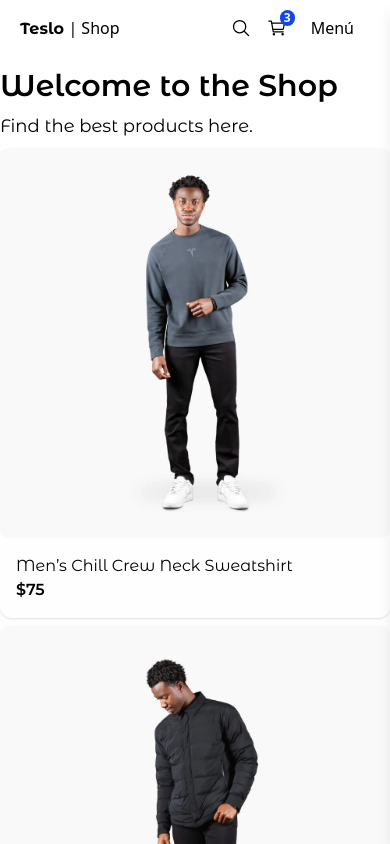
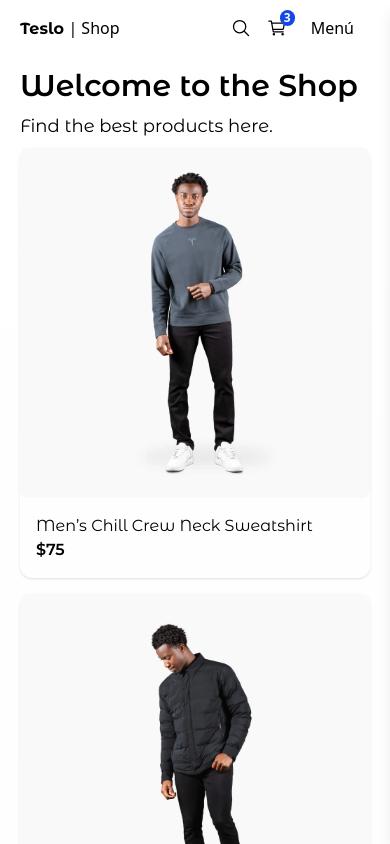
Before and after one commit to MisaelGG11/teslo-shop, a Next.js app: page / in a window 390 px wide. Shown: the top 844 px of the page. Built offline with nearby package versions, Linux system fonts and the light colour scheme.

Commit message:
style: add padding to get better aesthetic in mobile view

```diff
--- a/src/app/(shop)/category/[id]/page.tsx
+++ b/src/app/(shop)/category/[id]/page.tsx
@@ -29,7 +29,7 @@
 
   return (
         <>
-          <main className={`${titleFont.className} font-bold`}>
+          <main className={`${titleFont.className} font-bold px-5 md:px-0`}>
             <Title
               title={ validCategories[id] }
               className="mb-10 capitalize"
--- a/src/app/(shop)/page.tsx
+++ b/src/app/(shop)/page.tsx
@@ -8,7 +8,7 @@
 export default function Home() {
   return (
     <>
-      <main className={`${titleFont.className} font-bold`}>
+      <main className={`${titleFont.className} font-bold px-5 md:px-0`}>
         <Title
           title="Welcome to the Shop"
           subTitle="Find the best products here."
--- a/src/components/products/product-grid/ProductGrid.tsx
+++ b/src/components/products/product-grid/ProductGrid.tsx
@@ -7,7 +7,7 @@
 
 export const ProductGrid = ({ products }: Props) => {
   return (
-    <div className="grid grid-cols-1 sm:grid-cols-2 md:grid-cols-3 lg:grid-cols-4 gap-2 md:gap-5">
+    <div className="grid grid-cols-1 sm:grid-cols-2 md:grid-cols-3 lg:grid-cols-4 gap-4 md:gap-5">
       {/* Product items will be rendered here */}
       {products.map((product) => (
         <ProductGridItem key={product.slug} product={product} />
```
